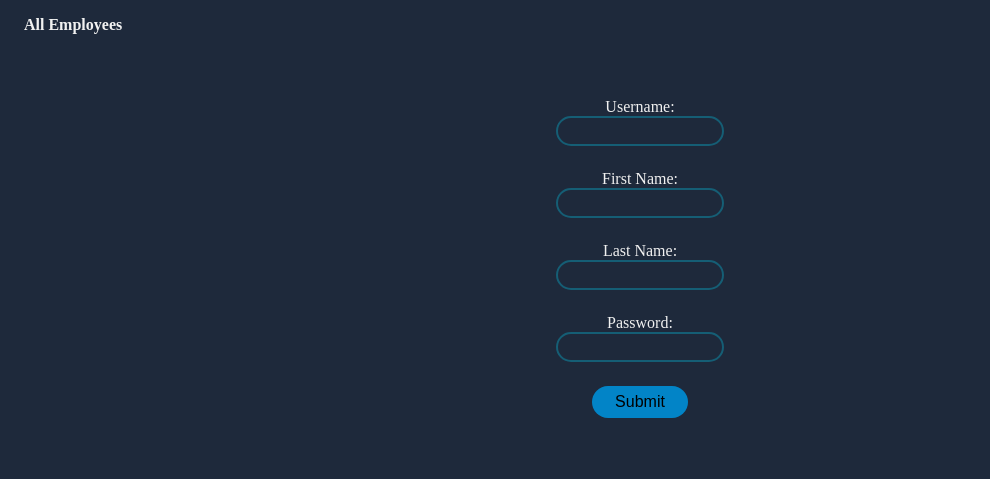
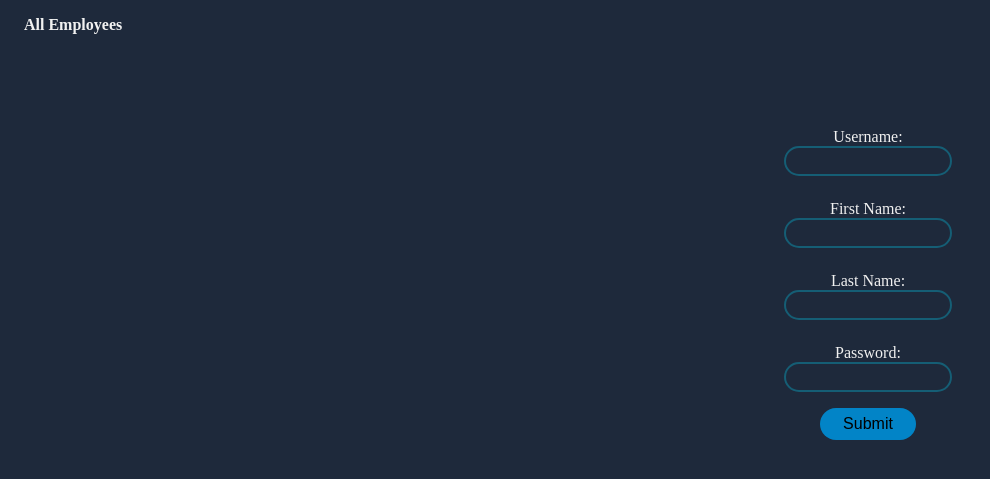
Before and after one commit to TalalZahid014/Database, a Flask app: page / in a window 1280 px wide. Shown: the top 479 px of the page, without its empty margins (0-990 px from the left). Run offline with Flask 3, Linux system fonts and the light colour scheme; data that the repository does not hold is empty; some libraries are stand-ins or nearby versions.

Commit message:
form position

```diff
--- a/templates/index.html
+++ b/templates/index.html
@@ -19,13 +19,16 @@ html{
   height: 2rem;
   width: 6rem;
   margin: 1rem;
+  padding: 0.4rem;
 }
-form,.btn{
+form{
   display: flex;
   flex-flow: column wrap;
   margin: 1.5rem;
   align-items: center;
-  justify-content: center;
+  position:absolute;
+  top:5rem;
+  right:19rem;
 }
 label{
   margin-top: 1.5rem;
```
